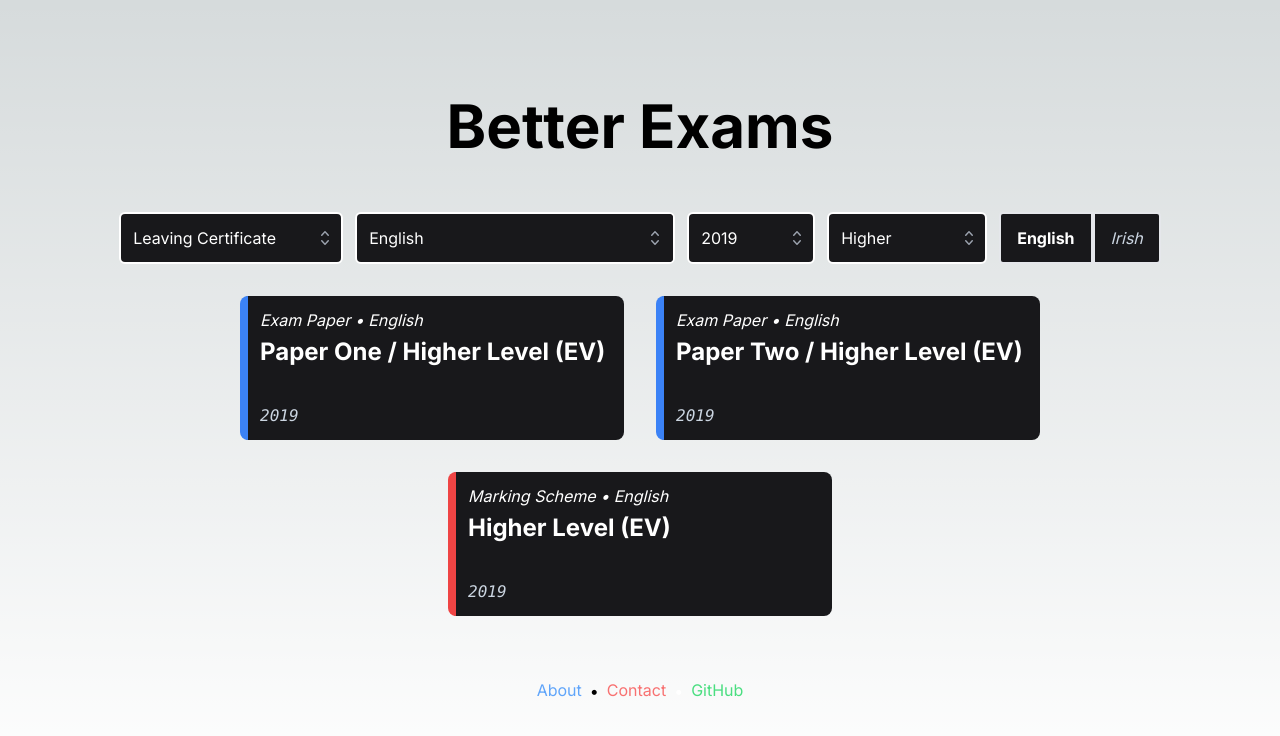
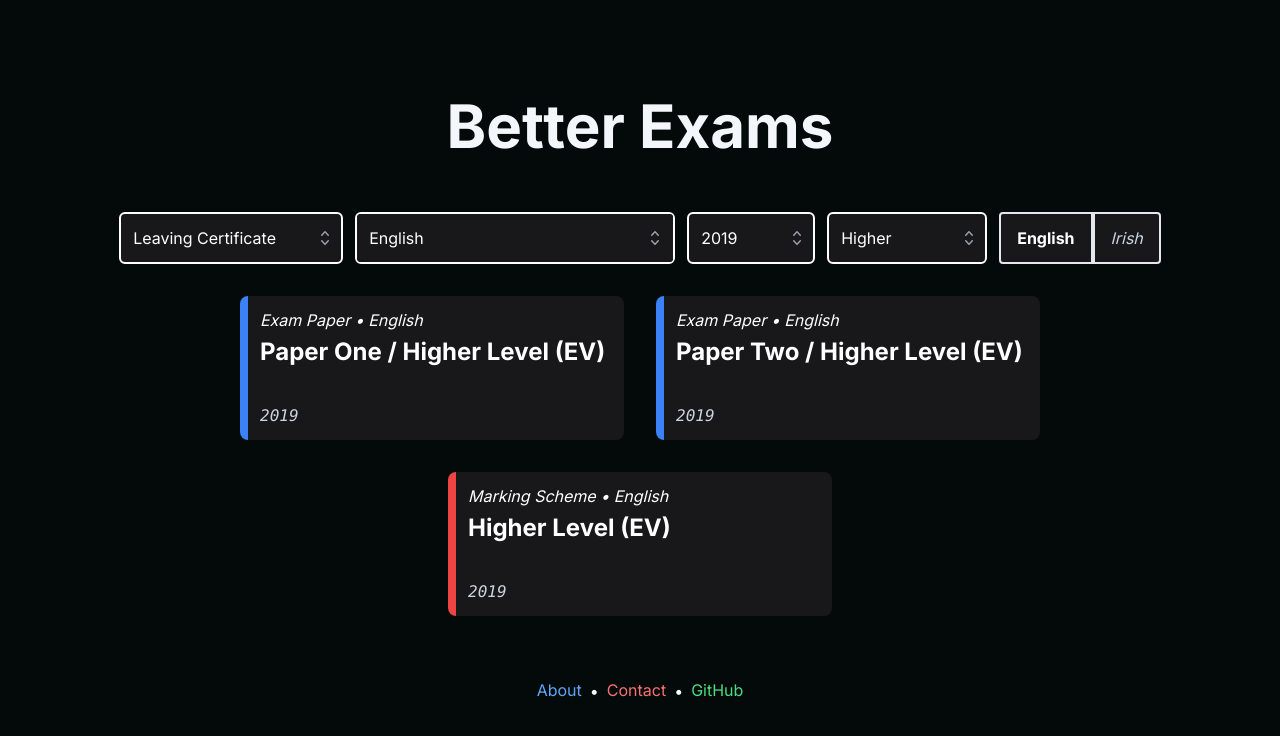
Before and after one commit to General-Mudkip/betterexams, a Next.js app: page / in a window 1280 px wide. Shown: the top 736 px of the page. Built offline with nearby package versions, Linux system fonts and the light colour scheme.

Commit message:
Better card animations and minor tweaks

```diff
--- a/src/app/components/Form.tsx
+++ b/src/app/components/Form.tsx
@@ -318,7 +318,7 @@ function ChoicesForm() {
                                         displayValue={() => subNumsToNames[subject]}
                                         onChange={(event) => setQuery(event.target.value)}
                                     />
-                                    <Combobox.Button className="absolute inset-y-0 right-0 flex items-center pr-2">
+                                    <Combobox.Button className="absolute inset-y-0 right-0 flex items-center px-2">
                                         <ChevronUpDownIcon
                                             className="h-5 w-5 text-gray-400"
                                             aria-hidden="true"
--- a/src/app/components/PaperCard.tsx
+++ b/src/app/components/PaperCard.tsx
@@ -48,11 +48,11 @@ function PaperCard({ type, subject, paperName, year, url }: PaperCardProps) {
             >
                 <a href={url} target="_blank">
                     <div
-                        className={`
-                        w-auto h-auto min-w-[320px] min-h-[8rem] lg:min-h-[9rem] border-l-8 p-3 rounded-lg text-white flex flex-col justify-between group bg-zinc-900
+                        className={`group
+                        w-auto h-auto min-w-[320px] min-h-[8rem] max-h-9 lg:min-h-[9rem] border-l-8 p-3 rounded-lg text-white flex flex-col justify-between group bg-zinc-900
                         ${determineCardColour(type)} overflow-auto
                         transform transition-all duration-[350ms] ease-in-out
-                        hover:scale-105 hover:bg-[#595959] hover:shadow-lg
+                        hover:scale-105
                         sm:w-96
                         `}
                     >
--- a/src/app/globals.css
+++ b/src/app/globals.css
@@ -3,17 +3,9 @@
 @tailwind utilities;
 
 :root {
-  --foreground-rgb: 0, 0, 0;
-  --background-start-rgb: 214, 219, 220;
-  --background-end-rgb: 255, 255, 255;
-}
-
-@media (prefers-color-scheme: dark) {
-  :root {
-    --foreground-rgb: 255, 255, 255;
-    --background-start-rgb: 0, 0, 0;
-    --background-end-rgb: 0, 0, 0;
-  }
+  --foreground-rgb: 243, 247, 252;
+  --background-start-rgb: 4, 10, 10;
+  --background-end-rgb: 4, 10, 10;
 }
 
 body {
```
Also changed, not shown: src/app/files/data.json.
